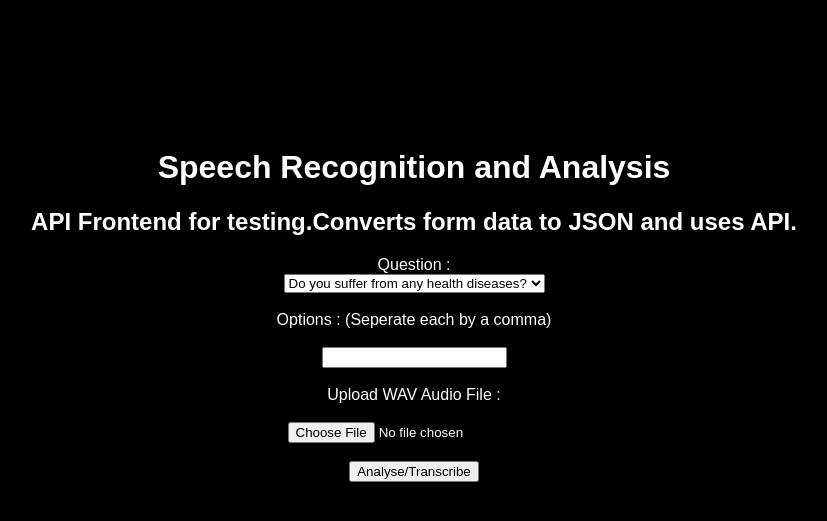
After one commit to Vivek2k20/Speech_Analysis, a Flask app: page /api in a window 1280 px wide. The commit adds this page. Shown: the top 521 px of the page, without its empty margins (226-1053 px from the left). Run offline with Flask 2, Linux system fonts and the light colour scheme.

Commit message:
Created API and API Testing UI.Handled Unexpected inputs and exceptions.Updated Tasks

```diff
--- a/app.py
+++ b/app.py
@@ -10,36 +10,7 @@ from datetime import datetime
 app = Flask(__name__)
 
 
-'''
-API PART TO WORK ON LATER
-
-
-Create some test data for our request in the form of a list of dictionaries.
-questions = [
-    {
-        'question_key': "q1",
-        'options':["Diabetes","Thyroid","Cancer"],
-        'audio': base {} audio
-    },
-    {
-        'question_key': "q2",
-        'options':["<2lakh","2lakh-5lakh","5lakh-10lakh","10lakh>"],
-        'audio': base {} audio
-    },
-    {
-        'question_key': "q3",
-        'options':[],
-        'audio': base {} audio
-    }
-]
-
-
-This is the URL FOr which Requests are handled by the API
-@app.route('/api/v1/resources/books/all', methods=['GET'])
-def api_all():
-    return jsonify(questions)
-
-'''
+questions=["Do you suffer from any health diseases?","What’s your annual income?","What is your dob?","No questions.Just return voice"]
 
 
 def det_range(opl):
@@ -109,29 +80,8 @@ def getresult(qid,opl,word):
             result.append(datestring)
     elif int(qid)==4:
         result.append(word)
-        '''nwords=TextBlob(word)
-        a=nwords.noun_phrases
-        for x in a:
-            x=x.lower()
-        for i in opl:
-            try:
-                i=i.lower()
-                ind=a.index(i)
-                result.append(i)
-            except:
-                try:
-                    ind=a.index("others")
-                    result.append("others")
-                except:
-                    try:
-                        ind=a.index("other")
-                        result.append("other")
-                    except:
-                        continue
-            elif qid==2:
-                a=[0,]
-            '''
-
+    else:
+        result.append("Unknown Question ID")
     return result
 
 
@@ -144,12 +94,11 @@ def index():
     #samplet="I earn 23 Lakh"
     #sampleo=["<5lakh","5lakh-15lakh","15lakh-20lakh","20lakh>"]
     #print(getresult("2",sampleo,samplet))
-    questions=["Do you suffer from any health diseases?","What’s your annual income?","What is your dob?","No questions.Just return voice"]
     if request.method=="POST":
         qid=request.form['qid']
         options=request.form['options']
         if ((qid==1)or(qid==2))and(options==""):
-            return render_template('index.html',transcript="The Questions chosen require to enter options",questions=questions)
+            return render_template('index.html',transcript="The Questions chosen require to enter options.Since no option is given,The result is []",questions=questions)
         opl=options.split (",")
         if "file" not in request.files:
             mic = sr.Microphone()
@@ -182,6 +131,41 @@ def index():
 
 
 
+'''
+#################################################################
+This is the URL endpoint for the API
+#################################################################
+'''
+@app.route('/api', methods=['GET','POST'])
+def api():
+    if request.method=='POST':
+        json_data=request.json()
+        print (json_data)
+        response={}
+        qid=json_data['question_key']
+        qid=int(qid[len(qid)-1])
+        options=json_data['options']
+        if ((qid==1)or(qid==2))and(options==""):
+            response['answers']=[]
+            return jsonify(response)
+        audio_file=json_data['audio']
+        if audio_file.filename=="":
+            return("No file Uploaded.")
+        r=sr.Recognizer()
+        audioFile=sr.AudioFile(audio_file)
+        with audioFile as source:
+            r.adjust_for_ambient_noise(source,duration=0.5)
+            adata=r.record(source)
+        transcript=r.recognize_google(adata,key=None)
+        opl=options.split (",")
+        response['answers']=getresult(qid,opl,transcript)
+        return jsonify(response)
+    else:
+        return render_template('api.html',questions=questions)
+
+
+
+
 
 
 if __name__=="__main__":
--- /dev/null
+++ b/templates/api.html
@@ -0,0 +1,54 @@
+{% extends 'base.html' %}
+
+{% block head %}
+<title>Speech Recognition</title>
+{% endblock %}
+
+
+{% block body %}
+<div id="speechContainer">
+    <h1>Speech Recognition and Analysis</h1>
+    <h2>API Frontend for testing.Converts form data to JSON and uses API.</h2>
+        <form url="/api" method="post" enctype="multipart/form-data">
+        <label for="question_key">Question :</label><br>
+        <select name="question_key" id="question_key">
+        {% for i in questions %}
+            <option value={{ "q"+(loop.index)|string }}>{{ i }}</option>
+        {% endfor %}
+        </select>
+        <br><br>
+        <label for="options"> Options : (Seperate each by a comma)</label><br><br>
+        <input type="text" name="options"><br><br>
+        <label for="audio">Upload WAV Audio File :  </label><br><br>
+        <input type="file" name="audio" />
+        <br><br>
+        <input type="submit" value="Analyse/Transcribe" onclick="submit_message();" />
+    </form>
+</div>
+    <script>
+    function submit_message() {
+
+        var question_key = document.getElementById("question_key");
+        var options = document.getElementById("options");
+        var audio = document.getElementById("audio");
+        var request = {
+            question_key: question_key.value,
+            options: options.value,
+            audio:audio.value
+        };
+        fetch(`${window.origin}`, {
+      method: "POST",
+      credentials: "include",
+      body: JSON.stringify(request),
+      cache: "no-cache",
+      headers: new Headers({
+        "content-type": "application/json"
+      })
+    })
+
+  }
+    }
+    </script>
+
+
+{% endblock %}
--- a/templates/index.html
+++ b/templates/index.html
@@ -18,11 +18,12 @@
         <br><br>
         <label for="options"> Options : (Seperate each by a comma)</label><br><br>
         <input type="text" name="options"><br><br>
-        <label for="file">Upload Audio File : (Leave blank if you want to use your microphone for input) </label><br><br>
+        <label for="file">Upload WAV Audio File : (Leave blank if you want to use your microphone for input) </label><br><br>
         <input type="file" name="file" />
         <br><br>
-        <input type="submit" value="Transcribe" />
+        <input type="submit" value="Transcribe/Record" />
     </form>
+</div><br><br>
     {% if transcript!="" %}
     <div id="result">
         <h1>Result</h1>
```
Also changed, not shown: requirements.txt (+34 -0 lines), README.md.
